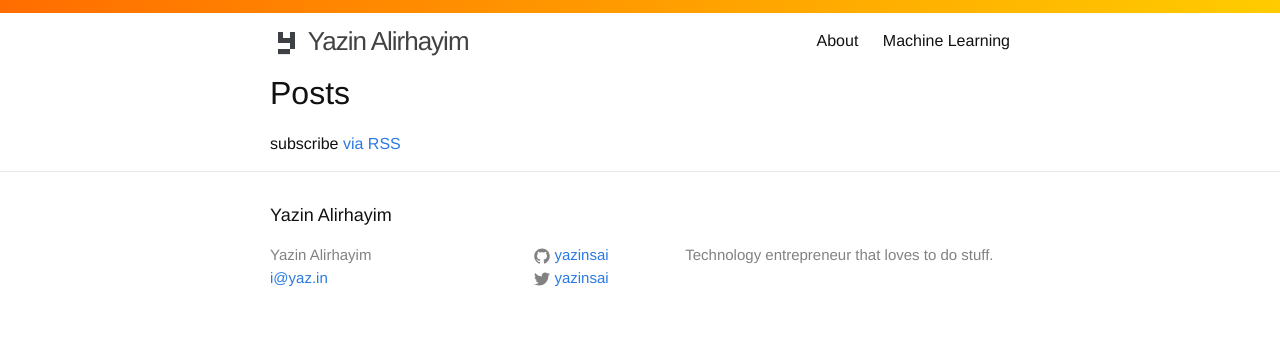
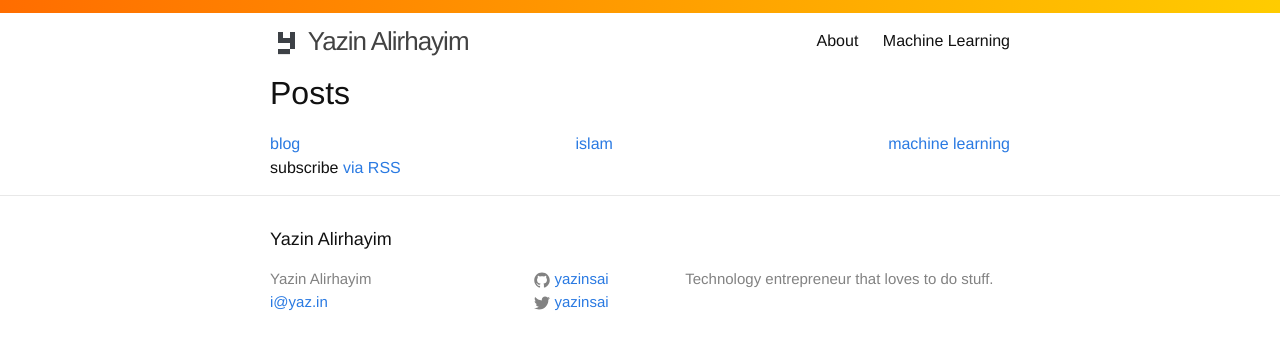
Before and after one commit to yazinsai/yazinsai.github.com, a Jekyll site: the page built from index.html, in a window 1280 px wide. Shown: the top 350 px of the page. Built offline with Jekyll 4.4.1, drawn with Linux system fonts in a browser that asks for light colours.

Commit message:
Added blog category page; landing page

```diff
--- /dev/null
+++ b/_sass/custom/base/_flex.scss
@@ -0,0 +1,5 @@
+.flex-parent {
+  display: flex;
+  flex-direction: row;
+  justify-content: space-between;
+}
--- a/_sass/custom/base/_module.scss
+++ b/_sass/custom/base/_module.scss
@@ -1 +1,2 @@
 @import "colors";
+@import "flex";
--- a/index.html
+++ b/index.html
@@ -1,23 +1,21 @@
 ---
 layout: default
 ---
-
 <div class="home">
 
   <h1 class="page-heading">Posts</h1>
 
-  <ul class="post-list">
-    {% for post in site.categories.blog %}
-      <li>
-        <span class="post-meta">{{ post.date | date: "%b %-d, %Y" }}</span>
-
-        <h2 style="margin-bottom: 3px;">
-          <a class="post-link" href="{{ post.url | prepend: site.baseurl }}">{{ post.title }}</a>
-        </h2>
-        {{ post.excerpt }}
-      </li>
-    {% endfor %}
-  </ul>
+  <div class="flex-parent">
+    <div class="flex-item">
+      <a href="/blog/">blog</a>
+    </div>
+    <div class="flex-item">
+      <a href="/quran/">islam</a>
+    </div>
+    <div class="flex-item">
+      <a href="/machine-learning/">machine learning</a>
+    </div>
+  </div>
 
   <p class="rss-subscribe">subscribe <a href="{{ "/feed.xml" | prepend: site.baseurl }}">via RSS</a></p>
 
```
Also changed, not shown: _posts/2016-02-11-values.md (added, +10 -0 lines), blog.html (added, +25 -0 lines).
